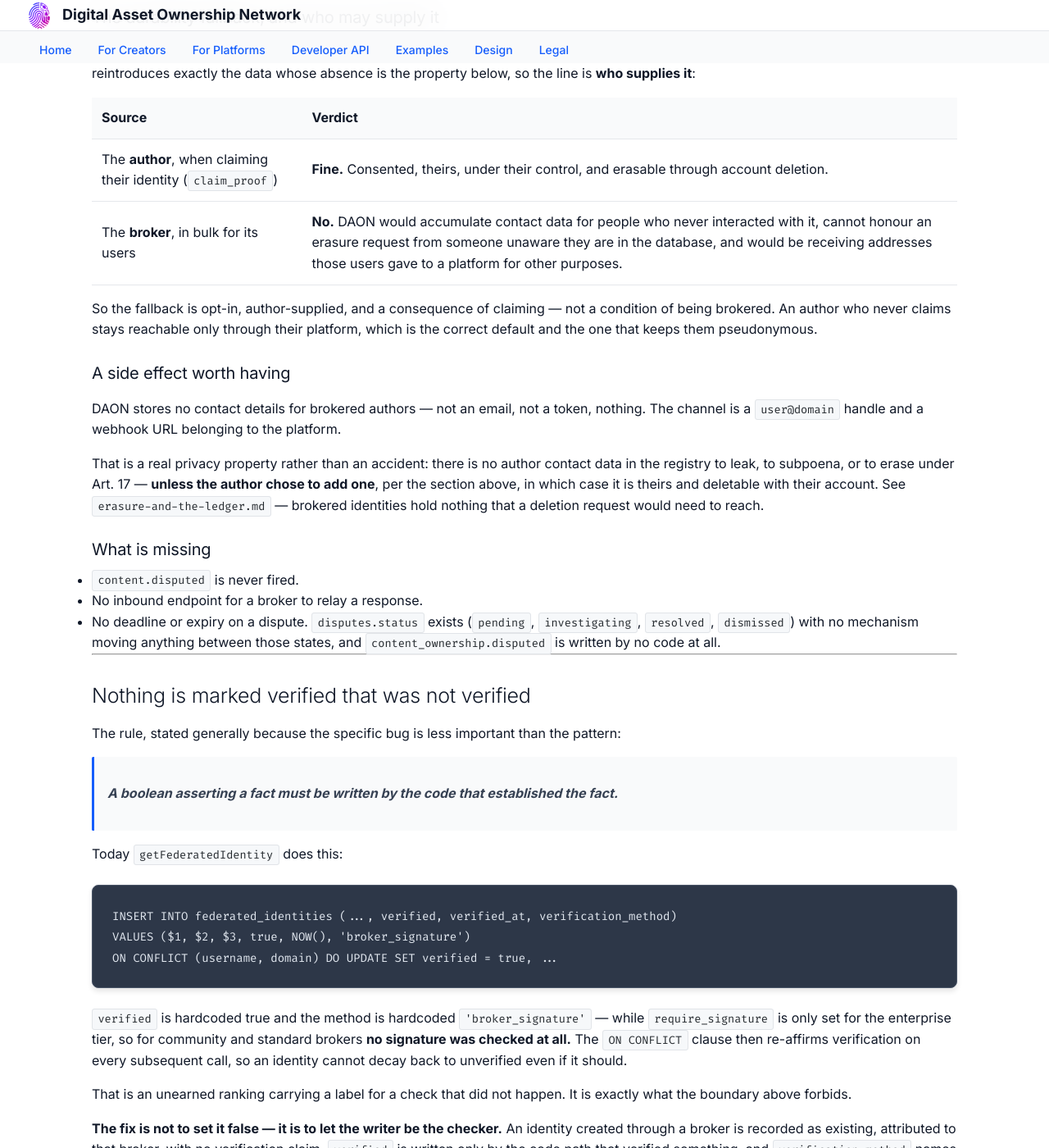
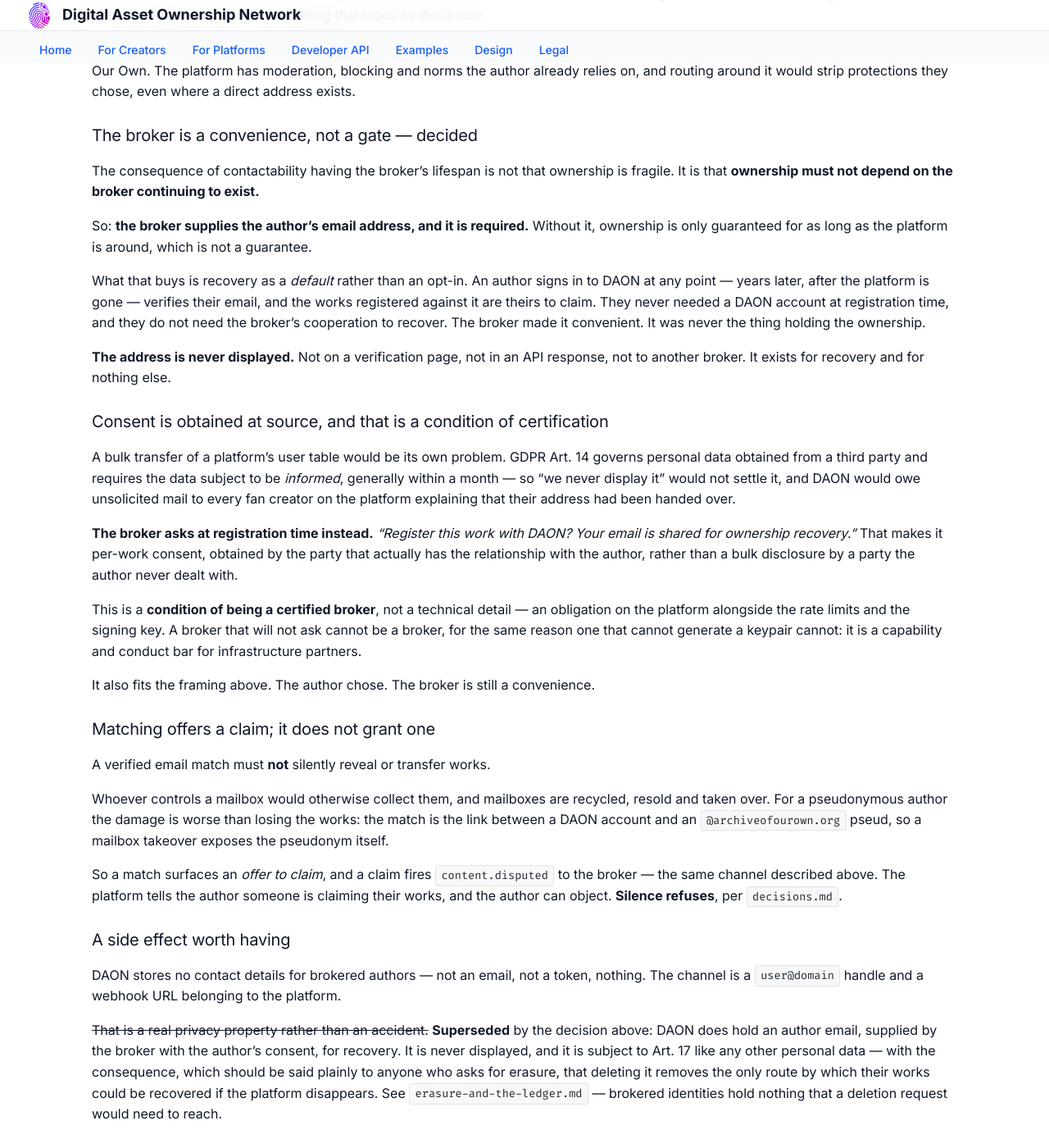
Before and after one commit to daon-network/daon, a Jekyll site: the page built from docs/design/brokerage.md, in a window 1280 px wide and 1400 px high, scrolled down 3994 px. Shown: the whole window at 82% size. Built offline with Jekyll 4.4.1, drawn with Linux system fonts in a browser that asks for light colours; some of the changed text lies outside the part shown.

Commit message:
docs(design): the broker is a convenience, not a gate
Lands the ownership-durability question. Contactability having the broker's
lifespan does not mean ownership is fragile -- it means ownership must not
depend on the broker continuing to exist.

So the broker supplies the author's email and it is required. What that buys is
recovery as a default rather than an opt-in: an author signs in years later,
after the platform is gone, verifies their email, and the works registered
against it are theirs to claim. They never needed a DAON account at
registration and they do not need the broker's cooperation to recover. The
broker made it convenient; it was never the thing holding the ownership.

Never displayed. Not on a verification page, not in an API response, not to
another broker.

Consent is obtained at source and that is a condition of certification. A bulk
transfer of a platform's user table would trigger GDPR Art. 14, which requires
informing each data subject within a month -- so 'we never display it' would
not settle it, and DAON would owe unsolicited mail to every fan creator on the
platform. The broker asks at registration time instead, per work, as the party
that actually has the relationship. A broker that will not ask cannot be a
broker, for the same reason one that cannot generate a keypair cannot.

Matching offers a claim rather than granting one. Whoever controls a mailbox
would otherwise collect the works, and for a pseudonymous author the damage is
worse than loss -- the match is the link between a DAON account and an AO3
pseud, so a takeover exposes the pseudonym. A claim fires content.disputed to
the broker, the author can object, and silence refuses.

Disputes also gain a pull: GET /broker/disputes, defaulting to 24 hours with
since/until parameters. Webhooks fail and retries expire; a delivery that never
landed must not become a dispute nobody knew about.

Supersedes the earlier note claiming DAON holds no author contact data. It now
does, with consent, and it is subject to Art. 17 like anything else -- with the
consequence, which should be said plainly to anyone requesting erasure, that
deleting it removes the only route by which their works could be recovered if
the platform disappears.

Co-Authored-By: Claude Opus 5 (1M context) <noreply@anthropic.com>
Claude-Session: https://claude.ai/code/session_011uqYbCkw9KSJ4nagUmAC9M

```diff
--- a/docs/design/brokerage.md
+++ b/docs/design/brokerage.md
@@ -112,10 +112,10 @@ converging on one rule.
 
 Worth naming because it makes the two registration paths consistent rather than parallel:
 
-| Path | How contactability is met |
-| --- | --- |
-| Direct | An email at registration — the decision of 1 Sep 2026, still unbuilt |
-| Broker | `user@broker`, a channel delegated to the platform |
+| Path | Live channel | Recovery |
+| --- | --- | --- |
+| Direct | The account itself | The account's own email |
+| Broker | `user@broker`, delegated to the platform | An email supplied by the broker with the author's consent |
 
 **Contactability is the floor on both. Identity is required on neither.** Closing anonymous
 registration on the direct path is not separate cleanup; it is this same principle applied where
@@ -138,9 +138,11 @@ anything else — which is the correct amount for a registry that refuses to adj
 
 ## Contested ownership runs over an API, not email
 
-DAON never holds an address for a pseudonymous brokered author, so it cannot email them. The channel
-is the broker's, which means reaching the author has to be a call to the broker rather than a message
-to the person.
+DAON holds an author's address for recovery, but that is not the channel for reaching them about a
+live dispute — the address is for the author walking up to DAON, not for DAON walking up to the
+author. The right way to reach an Archive of Our Own author is through Archive of Our Own, which has
+the moderation, blocking and norms they already rely on. So reaching the author is a call to the
+broker rather than a message to the person.
 
 **Most of this exists.** `content.disputed` is already an enumerated webhook event, and the delivery
 machinery around it is built — signing, retries, delivery tracking, per-broker event subscriptions in
@@ -156,6 +158,11 @@ The shape:
 3. **Inbound.** The broker posts the answer back to an endpoint that does not yet exist.
 4. **Silence refuses.** No answer by the deadline is itself an outcome, and the unanswered dispute
    stays on the record, dated.
+
+**Pull as well as push.** A broker can also list open disputes: `GET /api/v1/broker/disputes`,
+defaulting to the last **24 hours**, with `since` and `until` date parameters for a wider window.
+Webhooks fail, brokers go offline, and retries expire — a delivery that never landed must not become
+a dispute nobody knew about. Push is the notification; pull is the record.
 
 Step 4 is not a new invention: [`decisions.md`](./decisions.md) § *Silence refuses* already settled
 it for provenance associations — a pending association expires after five days and is refused,
@@ -186,29 +193,65 @@ Archive of Our Own author is through Archive of Our Own. The platform has modera
 norms the author already relies on, and routing around it would strip protections they chose, even
 where a direct address exists.
 
-### The durability fallback, and who may supply it
+### The broker is a convenience, not a gate — decided
 
-Broker lifespan is a real argument for holding an address somewhere: if the platform disappears, so
-does every channel it brokered. But that reintroduces exactly the data whose absence is the property
-below, so the line is **who supplies it**:
+The consequence of contactability having the broker's lifespan is not that ownership is fragile. It
+is that **ownership must not depend on the broker continuing to exist.**
 
-| Source | Verdict |
-| --- | --- |
-| The **author**, when claiming their identity (`claim_proof`) | **Fine.** Consented, theirs, under their control, and erasable through account deletion. |
-| The **broker**, in bulk for its users | **No.** DAON would accumulate contact data for people who never interacted with it, cannot honour an erasure request from someone unaware they are in the database, and would be receiving addresses those users gave to a platform for other purposes. |
+So: **the broker supplies the author's email address, and it is required.** Without it, ownership is
+only guaranteed for as long as the platform is around, which is not a guarantee.
 
-So the fallback is opt-in, author-supplied, and a consequence of claiming — not a condition of being
-brokered. An author who never claims stays reachable only through their platform, which is the
-correct default and the one that keeps them pseudonymous.
+What that buys is recovery as a *default* rather than an opt-in. An author signs in to DAON at any
+point — years later, after the platform is gone — verifies their email, and the works registered
+against it are theirs to claim. They never needed a DAON account at registration time, and they do
+not need the broker's cooperation to recover. The broker made it convenient. It was never the thing
+holding the ownership.
+
+**The address is never displayed.** Not on a verification page, not in an API response, not to
+another broker. It exists for recovery and for nothing else.
+
+### Consent is obtained at source, and that is a condition of certification
+
+A bulk transfer of a platform's user table would be its own problem. GDPR Art. 14 governs personal
+data obtained from a third party and requires the data subject to be *informed*, generally within a
+month — so "we never display it" would not settle it, and DAON would owe unsolicited mail to every
+fan creator on the platform explaining that their address had been handed over.
+
+**The broker asks at registration time instead.** *"Register this work with DAON? Your email is
+shared for ownership recovery."* That makes it per-work consent, obtained by the party that actually
+has the relationship with the author, rather than a bulk disclosure by a party the author never
+dealt with.
+
+This is a **condition of being a certified broker**, not a technical detail — an obligation on the
+platform alongside the rate limits and the signing key. A broker that will not ask cannot be a
+broker, for the same reason one that cannot generate a keypair cannot: it is a capability and
+conduct bar for infrastructure partners.
+
+It also fits the framing above. The author chose. The broker is still a convenience.
+
+### Matching offers a claim; it does not grant one
+
+A verified email match must **not** silently reveal or transfer works.
+
+Whoever controls a mailbox would otherwise collect them, and mailboxes are recycled, resold and taken
+over. For a pseudonymous author the damage is worse than losing the works: the match is the link
+between a DAON account and an `@archiveofourown.org` pseud, so a mailbox takeover exposes the
+pseudonym itself.
+
+So a match surfaces an *offer to claim*, and a claim fires `content.disputed` to the broker — the
+same channel described above. The platform tells the author someone is claiming their works, and the
+author can object. **Silence refuses**, per [`decisions.md`](./decisions.md).
 
 ### A side effect worth having
 
 DAON stores no contact details for brokered authors — not an email, not a token, nothing. The channel
 is a `user@domain` handle and a webhook URL belonging to the platform.
 
-That is a real privacy property rather than an accident: there is no author contact data in the
-registry to leak, to subpoena, or to erase under Art. 17 — **unless the author chose to add one**,
-per the section above, in which case it is theirs and deletable with their account. See
+~~That is a real privacy property rather than an accident.~~ **Superseded** by the decision above:
+DAON does hold an author email, supplied by the broker with the author's consent, for recovery. It is
+never displayed, and it is subject to Art. 17 like any other personal data — with the consequence,
+which should be said plainly to anyone who asks for erasure, that deleting it removes the only route
+by which their works could be recovered if the platform disappears. See
 [`erasure-and-the-ledger.md`](../legal/erasure-and-the-ledger.md) — brokered identities hold nothing
 that a deletion request would need to reach.
 
@@ -353,8 +396,11 @@ expensive later.
 9. Remove the phantom OAuth 2.0 `client_credentials` section from `docs/api/index.md`. It documents
    an endpoint that does not exist and should not be built.
 10. Build `platform_oauth` — the author demonstrating the contact channel themselves.
-11. Fire `content.disputed`, add the inbound response endpoint, and give disputes a deadline.
-12. Reconcile the three documents that describe this system as complete.
+11. Fire `content.disputed`, add the inbound response endpoint and the `GET /broker/disputes` pull,
+    and give disputes a deadline.
+12. Require the author's email at broker registration, store it undisplayed, and build recovery by
+    verified email match — offering a claim rather than granting one.
+13. Reconcile the three documents that describe this system as complete.
 
 Steps 1–5 are correctness and cost little. Step 7 is the security model. Step 9 is the one that makes
 the ladder real.
```
